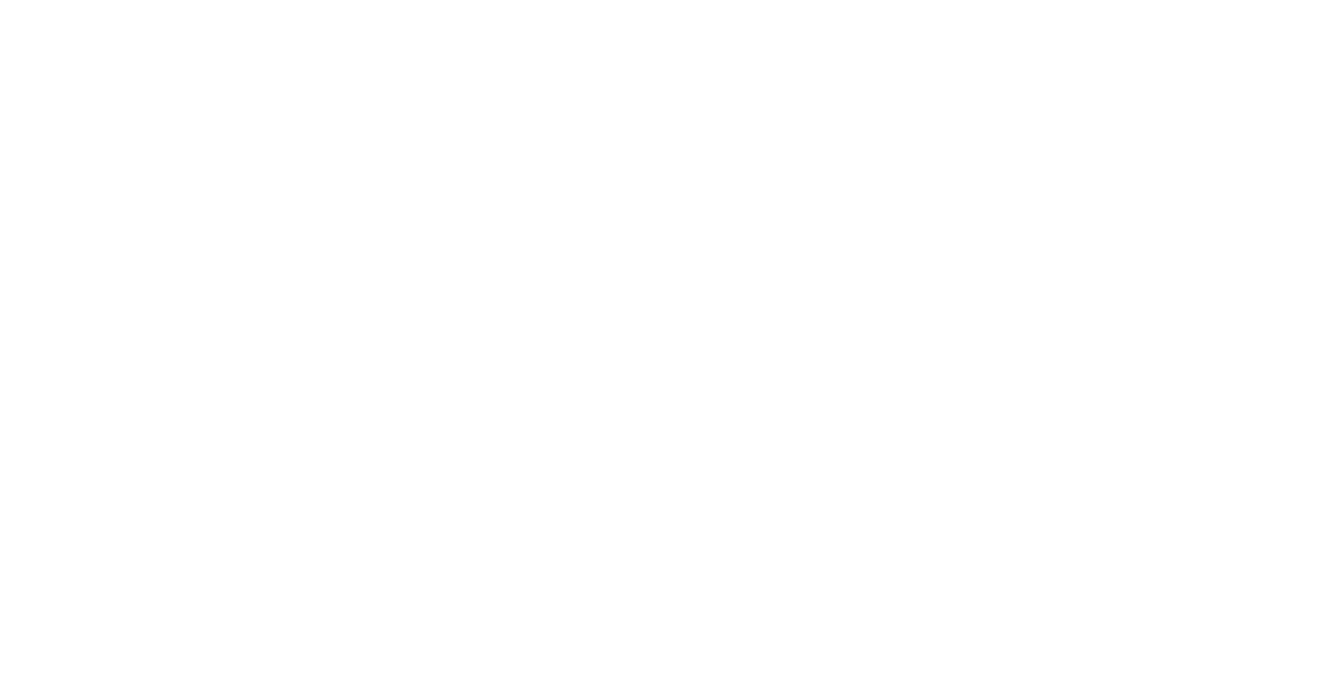
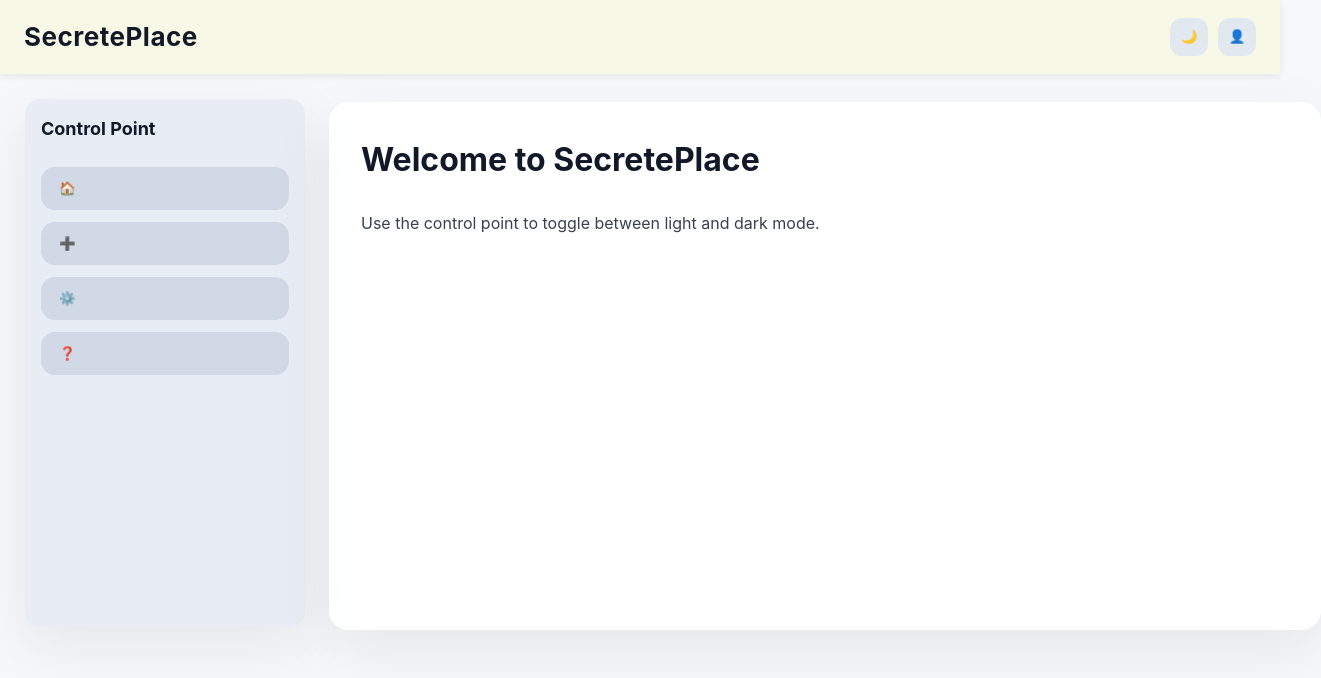
Before and after one commit to json-lk/SecretePlace, a plain HTML site: page This page.html in a window 1280 px wide. Shown: the whole page, 1321 px wide, since content can reach past the window. Drawn offline with Linux system fonts and the light colour scheme.

Commit message:
Add files via upload

```diff
--- a/This page.html
+++ b/This page.html
@@ -0,0 +1,41 @@
+<!DOCTYPE html>
+<html lang="en">
+<head>
+    <meta charset="UTF-8">
+    <meta name="viewport" content="width=device-width, initial-scale=1.0">
+    <title>SceretePlace: What we call the main page ...🤔🤔🤔🤔</title>
+    <link rel="stylesheet" href="mainpage_css.css">
+</head>
+<body>
+    <div class="header">
+        <div class="site-name">
+            <h1>SecretePlace</h1>
+        </div>
+        <div class="accbut">
+            <button id="theme-toggle" class="toggle-mode" type="button" aria-label="Switch to dark mode">🌙</button>
+            <button class="button account-button" type="button" aria-label="Account">👤</button>
+        </div>
+
+    </div>
+    <div class="layout">
+        <navbar class="navbar">
+            <div class="bar-title">
+                <h3>Control Point</h3>
+            </div>
+            <nav class="navi-buttons">
+                <button class="buttons" type="button" aria-label="Home">🏠</button>
+                <button class="buttons" type="button" aria-label="Create">➕</button>
+                <button class="buttons" type="button" aria-label="Settings">⚙️</button>
+                <button class="buttons" type="button" aria-label="Help">❓</button>
+            </nav>
+        </navbar>
+        <mma class="mainarea">
+            <section class="content" >
+                <h2>Welcome to SecretePlace</h2>
+                <p>Use the control point to toggle between light and dark mode.</p>
+            </section>
+        </mma>
+    </div>
+    <script src="mainpage_script.js"></script>
+</body>
+</html>
--- a/index-style.css
+++ b/index-style.css
@@ -6,6 +6,7 @@
   --white: #ffffff;
   --text: #3a122a;
   --surface: rgba(255, 255, 255, 0.92);
+  --transback:#ffffff;
 }
 
 * {
@@ -17,18 +18,16 @@
   min-height: 100%;
   display: grid;
   place-items: center;
-  padding: 2rem;
+  padding: 4rem 2rem;
   font-family: 'Inter', 'Segoe UI', sans-serif;
   background: radial-gradient(circle at top left, rgba(255, 142, 207, 0.45), transparent 35%),
-    radial-gradient(circle at bottom right, rgba(110, 193, 255, 0.35), transparent 30%),
+    radial-gradient(circle at bottom right, rgba(110, 193, 255, 0.35), transparent 50%),
     linear-gradient(135deg, #fff8f0 0%, #ffe9f7 50%, #fff9d8 100%);
   color: var(--text);
 }
 
 .main {
-  background: radial-gradient(circle at top left, rgba(255, 142, 207, 0.45), transparent 35%),
-    radial-gradient(circle at bottom right, rgba(110, 193, 255, 0.35), transparent 30%),
-    linear-gradient(135deg, #fff8f0 0%, #ffe9f7 50%, #fff9d8 100%);
+  background: var(--transback);
   padding: 1rem 2rem;
   display: flex;
   justify-content: space-between;
--- /dev/null
+++ b/mainpage_css.css
@@ -0,0 +1,180 @@
+* {
+    box-sizing: border-box;
+}
+
+body{
+    margin:0;
+    font-family: Inter, Arial, sans-serif;
+    line-height: 1.6;
+    background-color:#f7f8fb;
+    color:#111827;
+    min-height:100vh;
+    transition:background-color 0.3s ease, color 0.3s ease;
+}
+
+body.light-mode{
+    background-color:#ffffff;
+    color:#111827;
+}
+
+.header{
+    display:flex;
+    align-items:center;
+    justify-content:space-between;
+    gap:16px;
+    padding:16px 24px;
+    background-color:#f8f8e6;
+    box-shadow:0 2px 8px rgba(15,23,42,0.08);
+    position:sticky;
+    top:0;
+    z-index:10;
+}
+
+.site-name h1{
+    margin:0;
+    font-size:26px;
+    letter-spacing:0.5px;
+}
+
+.accbut {
+    display:flex;
+    align-items:center;
+    gap:10px;
+}
+
+.accbut .button,
+.toggle-mode{
+    width:38px;
+    height:38px;
+    border-radius:12px;
+    border:none;
+    align-content: end;
+    background-color:#e2e8f0;
+    color:#111827;
+    cursor:pointer;
+    transition:transform 0.2s ease, background-color 0.2s ease;
+}
+
+.accbut .button:hover,
+.toggle-mode:hover,
+.buttons:hover {
+    transform:translateY(-1px);
+}
+
+.layout{
+    display:flex;
+    flex-direction:row;
+    gap:24px;
+    max-width: 1180px;
+    margin: 25px;
+    padding: 0 0px;
+    align-items:flex-start;
+    position:absolute;
+}
+
+.navbar{
+    display:flex;
+    flex-direction:column;
+    justify-content:flex-start;
+    gap:24px;
+    flex:0 0 280px;
+    min-width:260px;
+    background-color: #e8edf5;
+    padding: 16px;
+    border-radius:15px;
+    box-shadow:0 20px 60px rgba(15,23,42,0.08);
+    height:33rem;
+    max-height: 33rem;
+    width:fit-content;
+
+}
+
+.bar-title h3{
+    margin:0;
+    font-size:18px;
+}
+
+.navi-buttons{
+    display: flex;
+    flex-direction:column;
+    gap: 12px;
+}
+
+.buttons{
+    width:100%;
+    padding: 14px 18px;
+    border: none;
+    border-radius: 14px;
+    background-color: #d1d9e6;
+    color: #111827;
+    text-align:left;
+    cursor: pointer;
+    transition: background-color 0.2s ease, transform 0.2s ease;
+}
+
+.buttons:focus,
+.accbut .button:focus,
+.toggle-mode:focus {
+    outline: 2px solid #4f46e5;
+    outline-offset: 2px;
+}
+
+.mainarea{
+    flex:1;
+    padding: 0;
+    margin: 0;
+}
+
+.content{
+    background: rgba(255,255,255,0.95);
+    padding: 32px;
+    border-radius: 20px;
+    box-shadow: 0 20px 60px rgba(15,23,42,0.08);
+    margin-top: 3px;
+    height: 33rem;
+    max-height:33rem ;
+    width: 62rem;
+    max-width: 62rem;
+}
+
+.content h2{
+    margin-top:0;
+    font-size:32px;
+}
+
+.content p{
+    margin:16px 0 0;
+    max-width: 720px;
+    color: #374151;
+}
+
+body.dark-mode {
+    background-color: #111827;
+    color: #f9fafb;
+}
+
+body.dark-mode .header {
+    background-color: #1f2937;
+    box-shadow: 0 2px 16px rgba(0,0,0,0.35);
+}
+
+body.dark-mode .navbar {
+    background-color: #111827;
+}
+
+body.dark-mode .content {
+    background: rgba(15,23,42,0.9);
+}
+
+body.dark-mode .buttons,
+body.dark-mode .accbut .button,
+body.dark-mode .toggle-mode {
+    background-color: #374151;
+    color: #f9fafb;
+}
+
+body.dark-mode .buttons:hover,
+body.dark-mode .accbut .button:hover,
+body.dark-mode .toggle-mode:hover {
+    background-color: #4b5563;
+}
--- /dev/null
+++ b/mainpage_script.js
@@ -0,0 +1,15 @@
+const toggleButton = document.getElementById('theme-toggle');
+
+let isDarkMode = false;
+
+function toggleMode() {
+    isDarkMode = !isDarkMode;
+
+    document.body.classList.toggle('dark-mode', isDarkMode);
+
+    toggleButton.innerHTML = isDarkMode ? '🌞' : '🌙';
+
+    toggleButton.setAttribute('aria-label', isDarkMode ? 'Switch to light mode' : 'Switch to dark mode');
+}
+
+toggleButton.addEventListener('click', toggleMode);
```
Also changed, not shown: index.html (+5 -3 lines).
